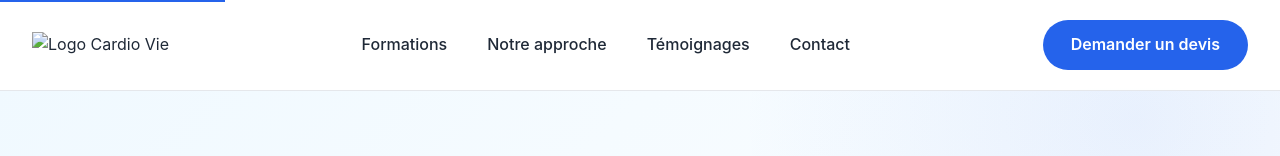
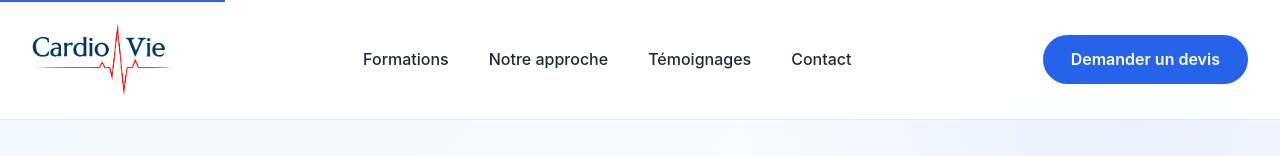
Before and after one commit to kreovibestudio-lgtm/cardiovie-landing, a plain HTML site: page index.html in a window 1280 px wide. Shown: the top 156 px of the page. Drawn offline with Linux system fonts and the light colour scheme.

Commit message:
Update index.html

```diff
--- a/index.html
+++ b/index.html
@@ -1141,7 +1141,7 @@
     <nav aria-label="Navigation principale">
         <div class="nav-container">
             <div class="logo-cardiovie">
-           <img src="logo-cardiovie.webp" alt="Logo Cardio Vie">
+           <img src="Logo+Cardio-Vie.webp" alt="Logo Cardio Vie">
             </div>
             <ul class="nav-links" role="menubar">
                 <li role="none"><a href="#formations" role="menuitem">Formations</a></li>
```
